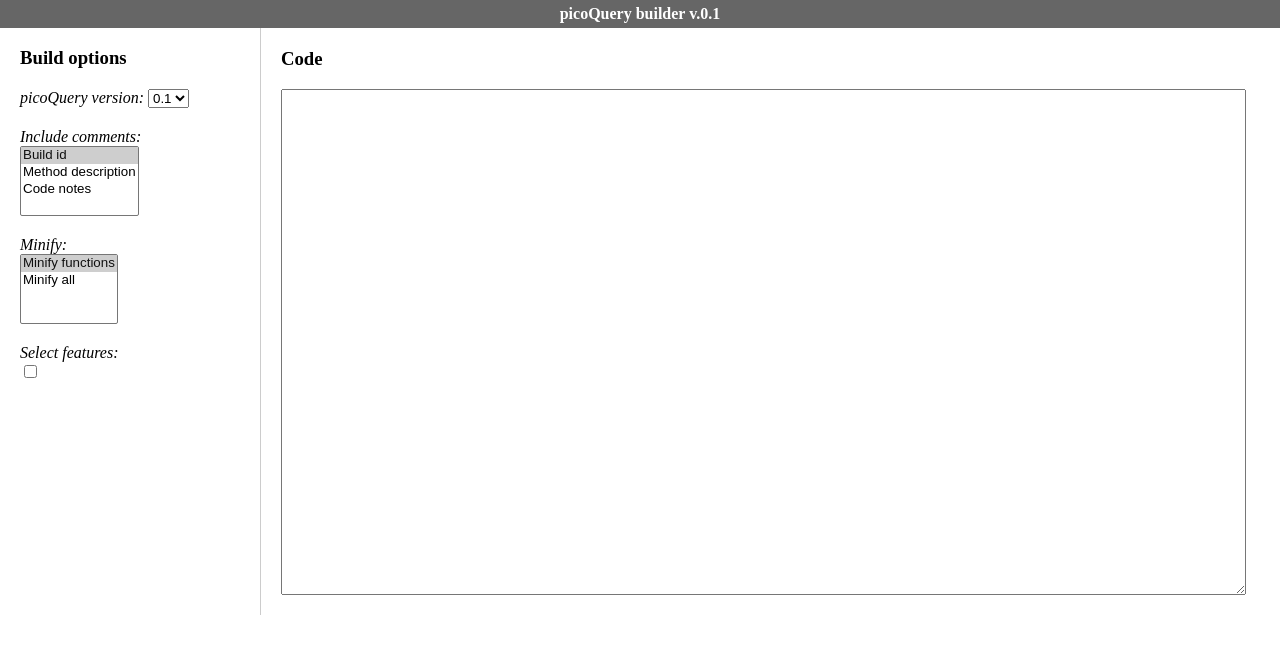
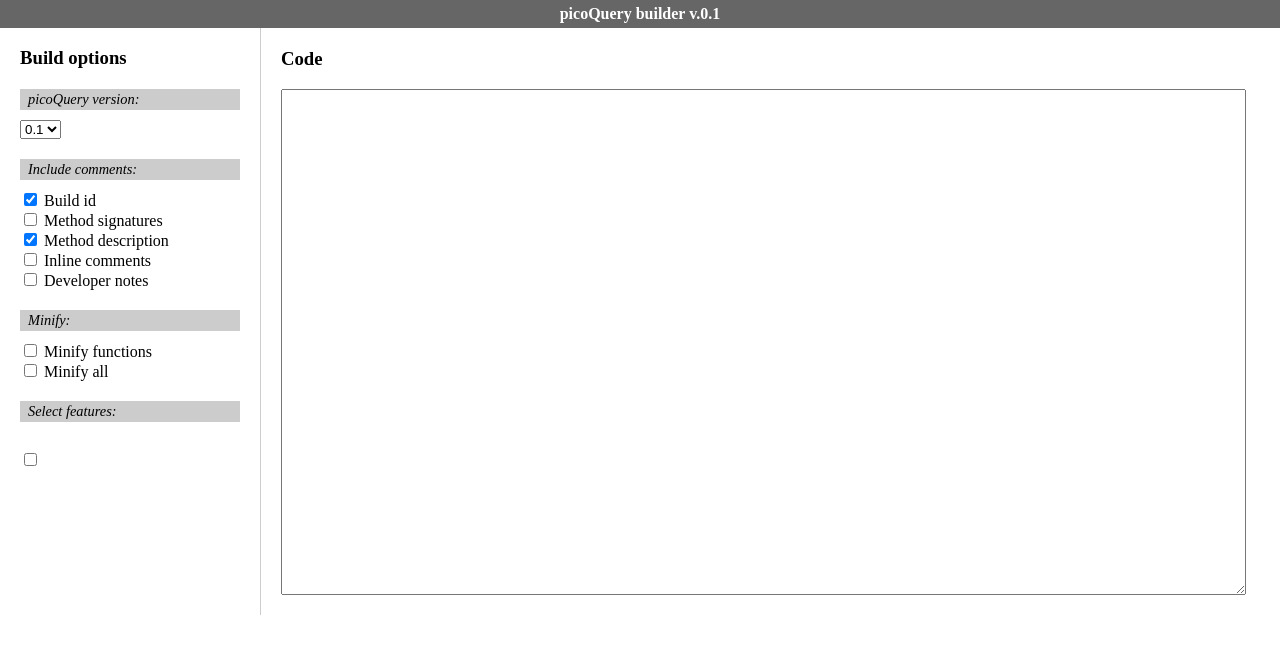
Before and after one commit to rosell-dk/picoQuery, a PHP site: page / in a window 1280 px wide. Shown: the top 654 px of the page. Run offline with PHP 8.4, Linux system fonts and the light colour scheme.

Commit message:
made gui more user friendly

```diff
--- a/builder/ui/index.html
+++ b/builder/ui/index.html
@@ -15,28 +15,41 @@
       <h3>Build options</h3>
 
       <panel id="version_panel">
-        <label>picoQuery version:</label>
+        <h3 class="panel-title">picoQuery version:</h3>
         <select id="version_selector"></select>
       </panel>
       <panel id="commenting_panel">
-        <label>Include comments:</label>
-        <select id="comment_selector" multiple="multiple">
-          <option value="1" selected>Build id</option>
-<!--          <option value="2" selected>Method signatures</option>-->
-          <option value="4">Method description</option>
-          <option value="8">Code notes</option>
-<!--          <option value="16">Developer notes</option>-->
-        </select>
+        <h3 class="panel-title">Include comments:</h3>
+        <div class="checkbox-list">
+          <input type="checkbox" id="comments_build_id" value="1"></input>
+          <label for="comments_build_id">Build id</label><br>
+
+
+          <input type="checkbox" id="comments_method_signatures" value="2"></input>
+          <label for="comments_method_signatures">Method signatures</label><br>
+
+          <input type="checkbox" id="comments_method_description" value="3"></input>
+          <label for="comments_method_description">Method description</label><br>
+
+          <input type="checkbox" id="comments_inline_comments" value="4"></input>
+          <label for="comments_inline_comments">Inline comments</label><br>
+
+          <input type="checkbox" id="comments_devel_notes" value="5"></input>
+          <label for="comments_devel_notes">Developer notes</label><br>
+
+        </div>
       </panel>
       <panel id="minify_panel">
-        <label>Minify:</label>
-        <select id="minify_selector" multiple="multiple">
-          <option value="1" selected>Minify functions</option>
-          <option value="2">Minify all</option>
-        </select>
+        <h3 class="panel-title">Minify:</h3>
+        <div class="checkbox-list">
+          <input type="checkbox" id="minify_functions" value="1"></input>
+          <label for="minify_functions">Minify functions</label><br>
+          <input type="checkbox" id="minify_all" value="2"></input>
+          <label for="minify_all">Minify all</label><br>
+        </div>
       </panel>
       <panel id="features_panel">
-        <label>Select features:</label><br>
+        <h3 class="panel-title">Select features:</h3><br>
         <input type="checkbox" id="select_all_features"></input>
         <div id="features"></div>
       </panel>
--- a/builder/ui/ui.css
+++ b/builder/ui/ui.css
@@ -34,12 +34,22 @@ panel {
   display: block;
 }
 
-label {
+h3.panel-title {
   font-style: italic;
+  font-weight: normal;
+  margin: 0 0 10px;
+  padding: 2px 8px;
+  font-size: 0.9em;
+  background-color: #ccc;
 }
 
-select[multiple=multiple] {
-  display: block;
+.checkbox-list label {
+  -webkit-touch-callout: none; /* iOS Safari */
+  -webkit-user-select: none;   /* Chrome/Safari/Opera */
+  -khtml-user-select: none;    /* Konqueror */
+  -moz-user-select: none;      /* Firefox */
+  -ms-user-select: none;       /* IE/Edge */
+  user-select: none;           /* non-prefixed version, currently not supported by any browser */
 }
 
 #comment_selector {
--- a/builder/ui/ui.js
+++ b/builder/ui/ui.js
@@ -43,13 +43,6 @@ function buildBuildId() {
   // Version
   var v = $('#version_selector').val();
 
-  // Comments
-  var commentFlagsDec = 0;
-  $('#comment_selector option:selected').each(function() {
-    commentFlagsDec += parseInt($(this).val(), 10);
-  });
-  commentFlagsHex = commentFlagsDec.toString(16);
-
   // Features
   $checkboxes = $('.feature > input');
   var flags = '';
@@ -68,12 +61,54 @@ function buildBuildId() {
     hex += parseInt(fourflags, 2).toString(16);
   }
 
+/*
+  This is commented out, because it does not fill in gaps,
+  if for example a build option will be removed, we would have a problem
+
+  function calculateHexFromCheckboxes($checkboxes) {
+    var flags = '';
+    $checkboxes.each(function() {
+      flags += ($(this).is(':checked') ? '1' : '0');
+    });
+    // convert flags to hex
+    var hex = '';
+    for (var i=0; i<flags.length; i+=4) {
+      var fourflags = flags.substr(i, 4).split('').reverse().join('');
+      hex += parseInt(fourflags, 2).toString(16);
+    }
+    return hex;
+  }*/
+  function calculateHexFromCheckboxes($checkboxes) {
+    var flags = [];
+    var maxI = 0;
+    $checkboxes.each(function() {
+      var i = $(this).val() - 1;
+      maxI = Math.max(i, maxI);
+      if ($(this).is(':checked')) {
+        flags[i] = '1';
+      }
+//      flags += ($(this).is(':checked') ? '1' : '0');
+    });
+    for (var i=0; i<maxI; i++) {
+      if (flags[i] != '1') {
+        flags[i] = '0';
+      }
+    }
+    // convert flags to hex string
+    var hex = '';
+    for (var i=0; i<flags.length; i+=4) {
+      var fourflags = flags.slice(i, i+4).reverse().join('');
+      hex += parseInt(fourflags, 2).toString(16);
+    }
+    return hex;
+  }
+
+  // Comments
+  var commentFlagsHex = calculateHexFromCheckboxes($('#commenting_panel .checkbox-list input'));
+
   // Minimizer
-  var minFlagsDec = 0;
-  $('#minify_selector option:selected').each(function() {
-    minFlagsDec += parseInt($(this).val(), 10);
-  });
-  minFlagsHex = minFlagsDec.toString(16);
+  var minFlagsHex = calculateHexFromCheckboxes($('#minify_panel .checkbox-list input'));
+
 
   return v + '-' + commentFlagsHex + '-' + minFlagsHex + '-' + hex;
 }
@@ -99,13 +134,32 @@ function setBuildId(buildId) {
     return flags;
   }
 
+  /* Requires that the checkboxes has the "value" attributes set to 1, 2, 4, etc */
+  function setCheckboxesByFlags($checkboxes, flags) {
+    $checkboxes.each(function() {
+      var i = parseInt($(this).val()) - 1;
+      $(this).prop('checked', (i<flags.length && flags[i]));
+    });
+  }
+
   var tokens = buildId.split('-');
 
+  // Version
   var version = tokens[0];
   $('#version_selector').val(version);
 
+  // Comments
+  var commentsFlags = hexstr2flagsarray(tokens[1], 2);
+  setCheckboxesByFlags($('#commenting_panel .checkbox-list input'), commentsFlags);
+
+  // Minify
+  var minify = tokens[2];
+  var minifyFlags = hexstr2flagsarray(minify, 1);
+  setCheckboxesByFlags($('#minify_panel .checkbox-list input'), minifyFlags);
+
+  // Features
   var features = tokens[3];
-  var featureFlags = hexstr2flagsarray(features);
+  var featureFlags = hexstr2flagsarray(features, 0);
 
   loadFeatures(version, function(responseJSON) {
     populateFeaturesPanel(responseJSON);
@@ -140,8 +194,10 @@ $(document).ready(function() {
 
 
   $('#version_selector').on('change', versionChanged);
-  $('#comment_selector').on('change', generateCode);
-  $('#minify_selector').on('change', generateCode);
+
+  $('#commenting_panel .checkbox-list input').on('change', generateCode);
+  $('#minify_panel .checkbox-list input').on('change', generateCode);
+
   $('#select_all_features').on('change', function() {
 //    alert('t');
     $('.feature input').prop('checked', $(this).is(':checked'));
```
Also changed, not shown: builder/0.1/picoquery.js.php (+7 -1 lines).
